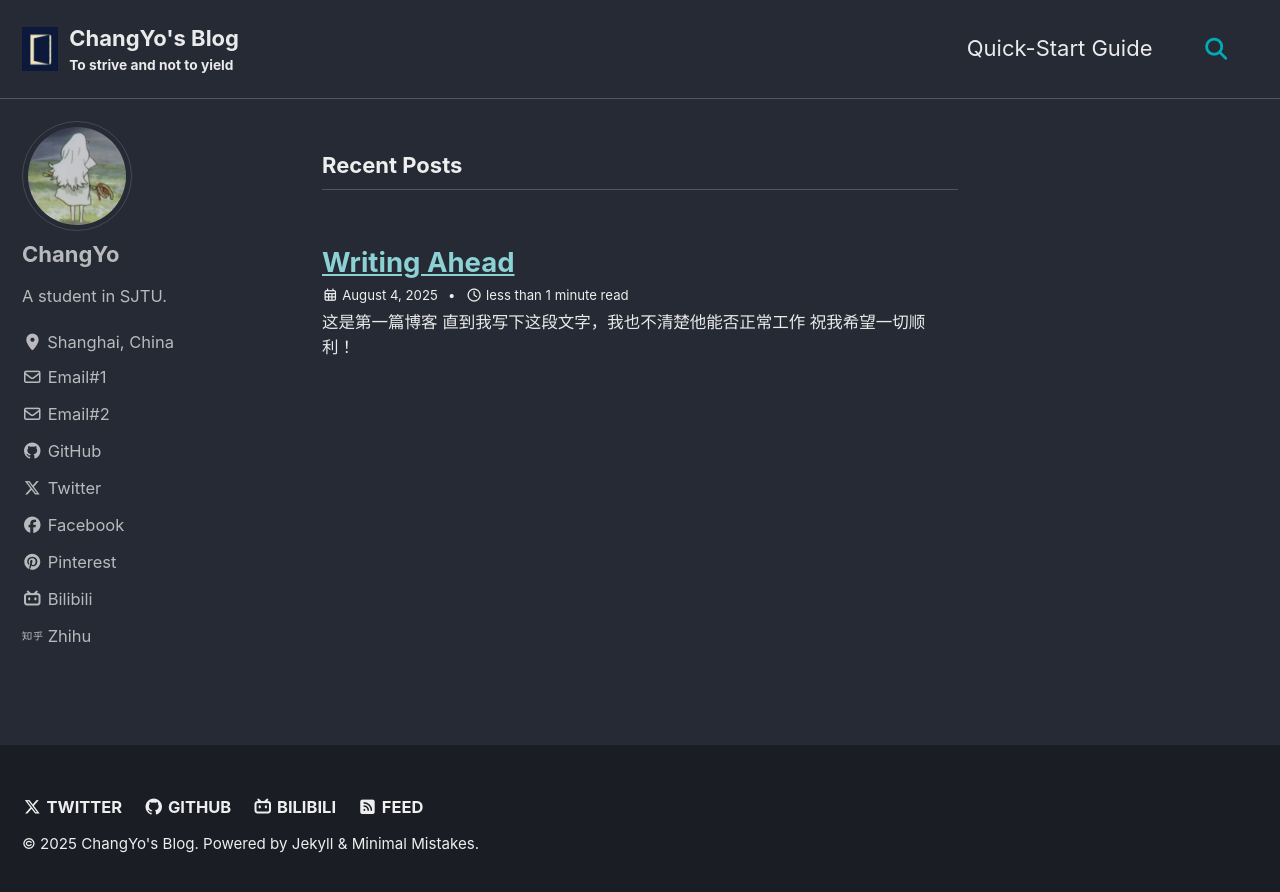
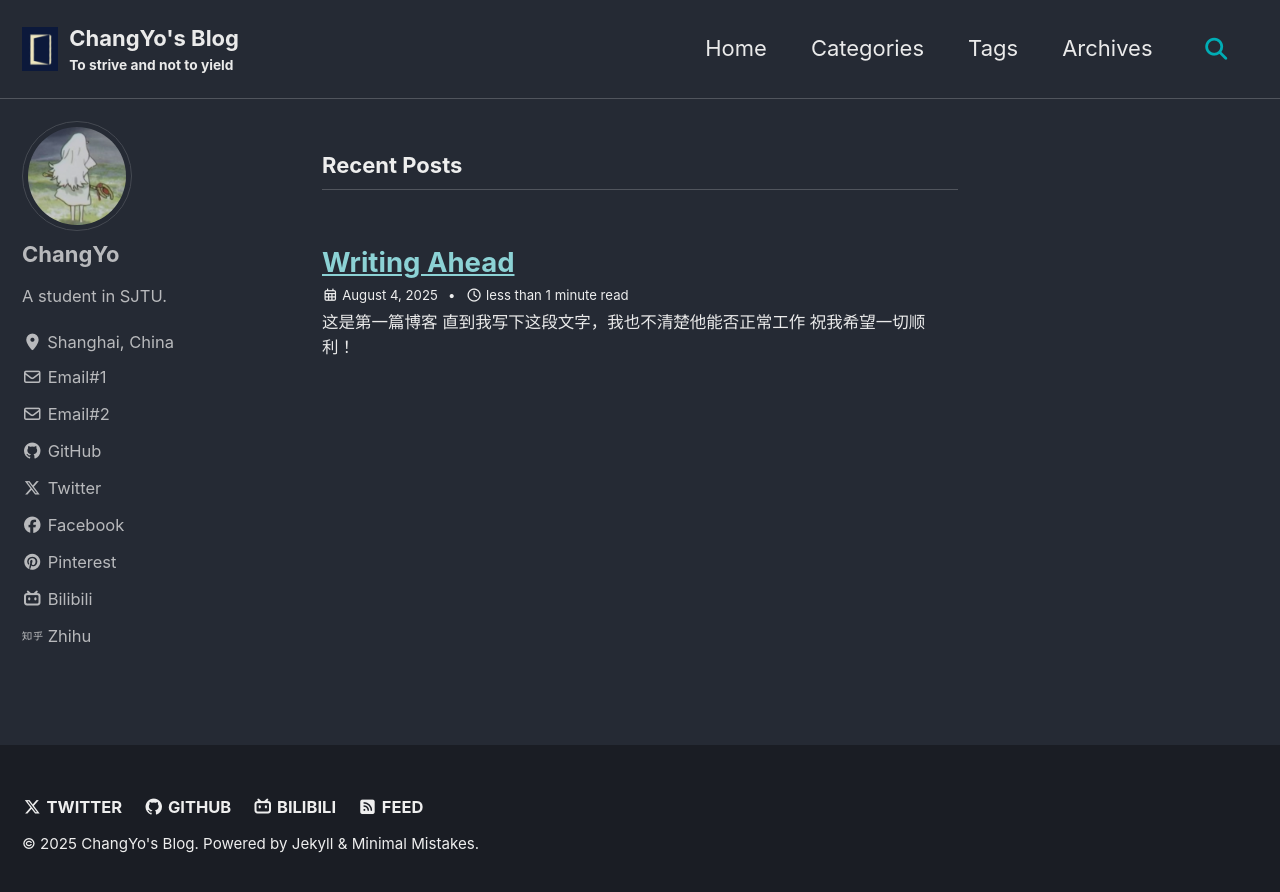
Before and after one commit to Chang-Yo/Chang-Yo.github.io, a Jekyll site: the page built from index.html, in a window 1280 px wide. Shown: the top 892 px of the page. Built offline with Jekyll 4.4.1, drawn with Linux system fonts in a browser that asks for light colours; cached includes are drawn as plain includes; the list of posts is cut into pages by our own code.

Commit message:
更改网站上方导航栏

```diff
--- a/_data/navigation.yml
+++ b/_data/navigation.yml
@@ -1,7 +1,7 @@
 # main links
 main:
-  - title: "Quick-Start Guide"
-    url: https://mmistakes.github.io/minimal-mistakes/docs/quick-start-guide/
+  # - title: "Quick-Start Guide"
+  #   url: https://mmistakes.github.io/minimal-mistakes/docs/quick-start-guide/
   # - title: "About"
   #   url: https://mmistakes.github.io/minimal-mistakes/about/
   # - title: "Sample Posts"
@@ -10,3 +10,11 @@ main:
   #   url: /collection-archive/
   # - title: "Sitemap"
   #   url: /sitemap/
+  - title: "Home"
+    url: /
+  - title: "Categories"
+    url: /categories/
+  - title: "Tags"
+    url: /tags/
+  - title: "Archives"
+    url: /archive/
```
